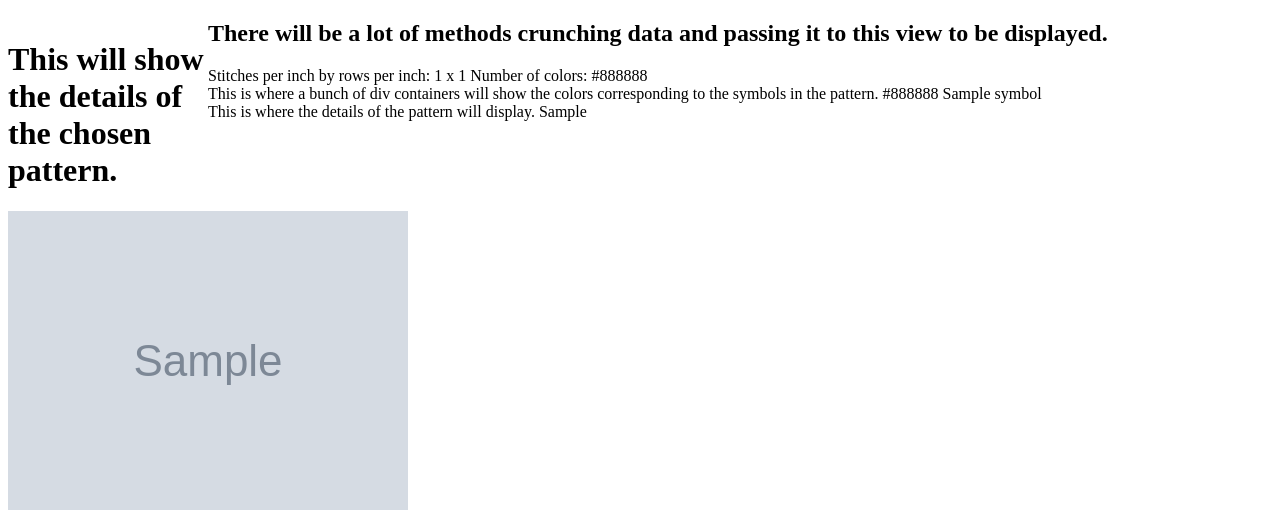
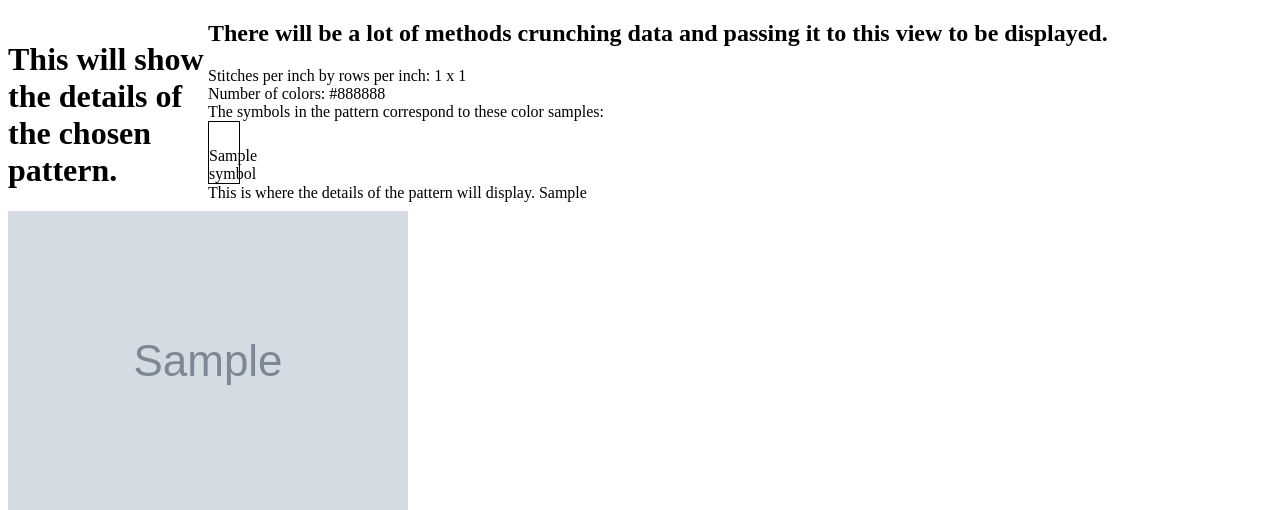
Before and after one commit to amdudda/Capstone_Final_Project, a Django app: template PatternGenerator/templates/PatternGenerator/ShowPattern.html in a window 1280 px wide. Shown: the top 510 px of the page. Run offline with Django 3.2, Linux system fonts and the light colour scheme; tables that the repository leaves empty hold one stand-in row (values such as "Sample post"); the template is opened without the code that fills it: values that come from a table or form of the project are taken from there, most other values are stand-ins (such as "Sample title", 1, 10 or a date in 2020); grey boxes marked "Sample" are stand-in pictures.

Commit message:
Tweaking layout.  Going to stop fiddling and move on to setting up links between pages.

```diff
--- a/PatternGenerator/templates/PatternGenerator/ShowPattern.html
+++ b/PatternGenerator/templates/PatternGenerator/ShowPattern.html
@@ -6,7 +6,7 @@
     <title>Show pattern</title>
 </head>
 <body>
-    <div id="left_pane" style="width:200px;float:left">
+    <div id="left_pane" style="width:200px;float:left;">
         <h1>This will show the details of the chosen pattern.</h1>
         <img src="{% static 'images/bitmaps/'%}{{pattern.filename}}" />
         <i>(Pattern used for this page)</i><br/>
@@ -16,17 +16,24 @@
     <div id="pattern_container">
         <h2 id="pageheader">There will be a lot of methods crunching data and passing it to this view to be displayed.</h2>
         <div id="pattern_metadata">
-            Stitches per inch by rows per inch: {{pattern.spi}} x {{pattern.rpi}}
+            Stitches per inch by rows per inch: {{pattern.spi}} x {{pattern.rpi}}<br>
             Number of colors: {{colors}}
         </div>
         <div id="color_block">
-            This is where a bunch of div containers will show the colors corresponding to the symbols in the pattern.
+            The symbols in the pattern correspond to these color samples:<br/>
             <!-- This shows how to access values in key-value pairs --  https://code.djangoproject.com/ticket/12486-->
             {% for colorinfo,symbol in map_symbols_to_colors.items %}
-                {{colorinfo}} {{symbol}}
+                <div style="width:30px;display:inline-block;border: 1px solid black;">
+                    <div style="background-color:rgb{{colorinfo}};height:25px;width:30px;display:inline-block;">
+                        &nbsp;
+                    </div>
+                    <div style="height:25px;width:30px;display:inline-block;text-align: center;">
+                        {{symbol}}
+                    </div>
+                    </div>
             {% endfor %}
         </div>
-        <div id="pattern details">
+        <div id="pattern details" style="display:inline-block;word-wrap:break-word">
             This is where the details of the pattern will display.
             {{pattern_string}}
         </div>
```
